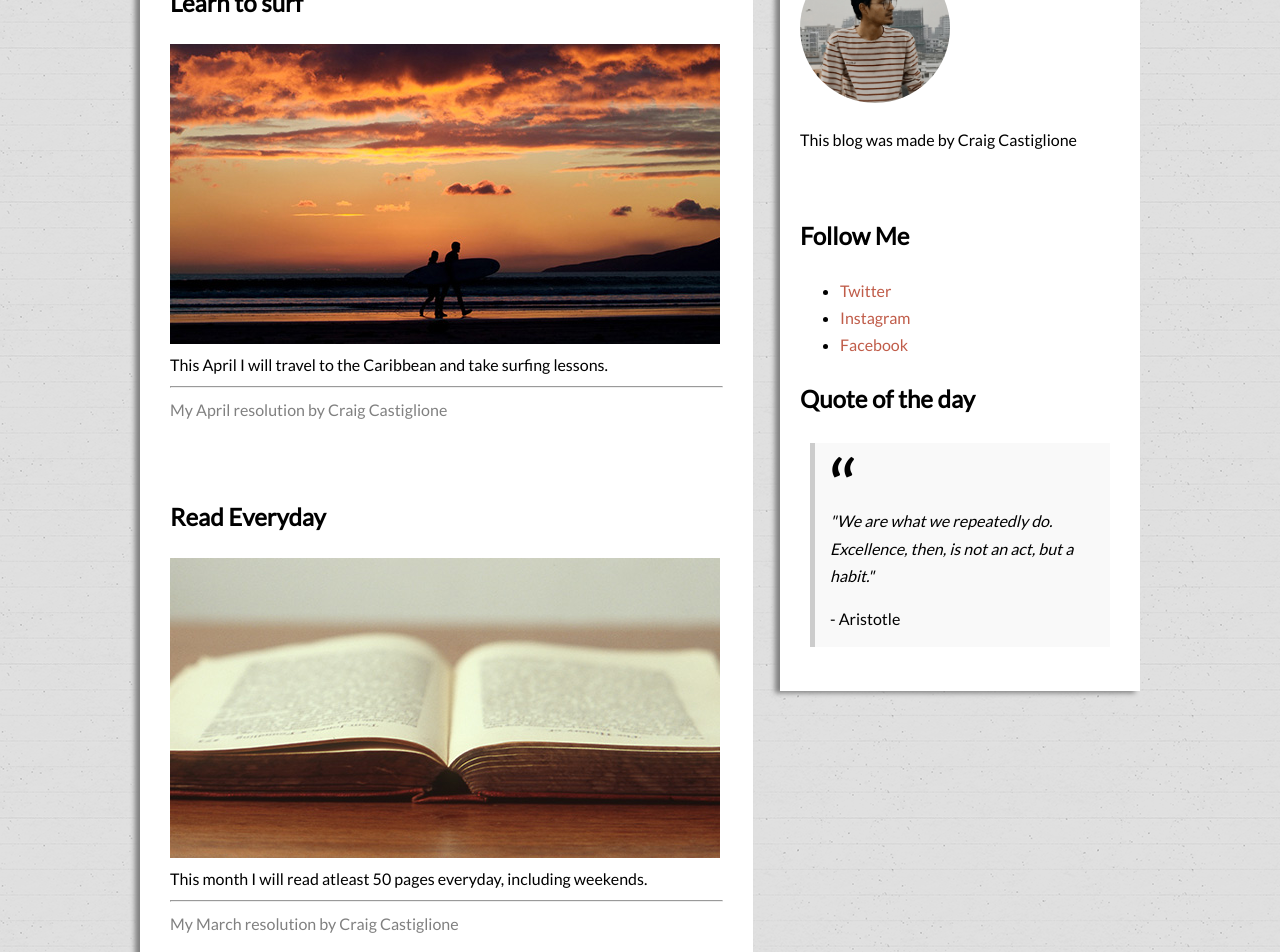
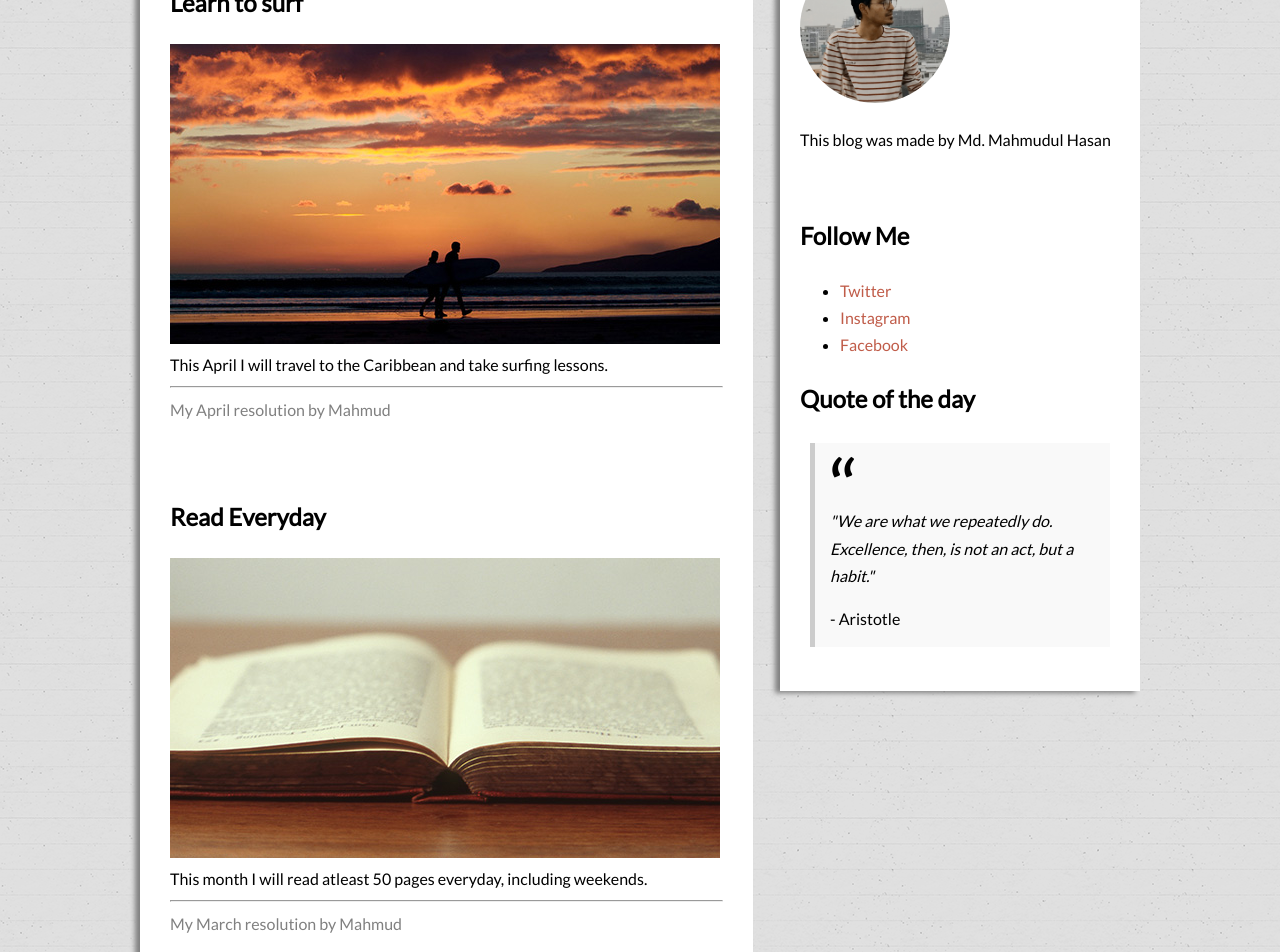
Before and after one commit to moe3n/monthly-resolutions, a plain HTML site: page index.html in a window 1280 px wide. Shown: the part 260-1212 px from the top of the page. Drawn offline with Linux system fonts and the light colour scheme.

Commit message:
Update index.html

```diff
--- a/index.html
+++ b/index.html
@@ -2,7 +2,7 @@
 <html lang="en">
   <head>
 
-		<title> Monthly Resolutions by Craig Castiglione</title>
+		<title> Monthly Resolutions by Md. Mahmudul Hasan</title>
 		<link href='http://fonts.googleapis.com/css?family=Lato' rel='stylesheet' type='text/css'>
 		<link rel="stylesheet" href="css/normalize.css">
 		<link rel="stylesheet" href="css/style.css">
@@ -26,7 +26,7 @@
 
 				<div class="description">
 				<hr>
-				My April resolution by Craig Castiglione
+				My April resolution by Mahmud
 				</div>
 				<br><br>
 				<h2>Read Everyday</h2>
@@ -35,7 +35,7 @@
 
 				<div class="description">
 				<hr>
-				My March resolution by Craig Castiglione
+				My March resolution by Mahmud
 				</div>
 				<br><br>
 
@@ -47,7 +47,7 @@
 				</div>
 				<div class="description">
 				<hr>
-				My February resolution by Craig Castiglione
+				My February resolution by Mahmud
 				</div>
 				<br><br>
 
@@ -58,7 +58,7 @@
 			<div id='sidebar'>
 
 				<img id="image" src="images/avatar.jpg">
-				<p>This blog was made by Craig Castiglione</p>
+				<p>This blog was made by Md. Mahmudul Hasan</p>
 				<br>
 				<h2>Follow Me</h2>
 				<ul>
```
